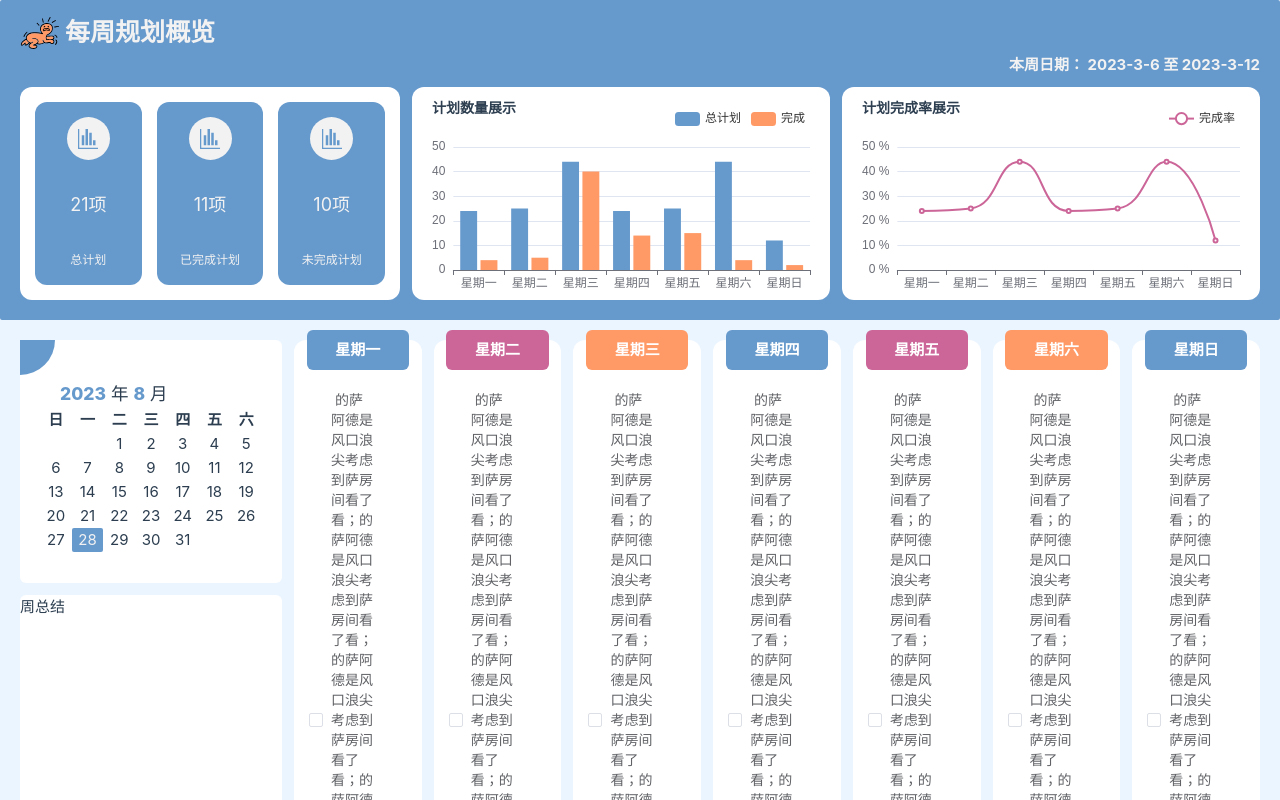
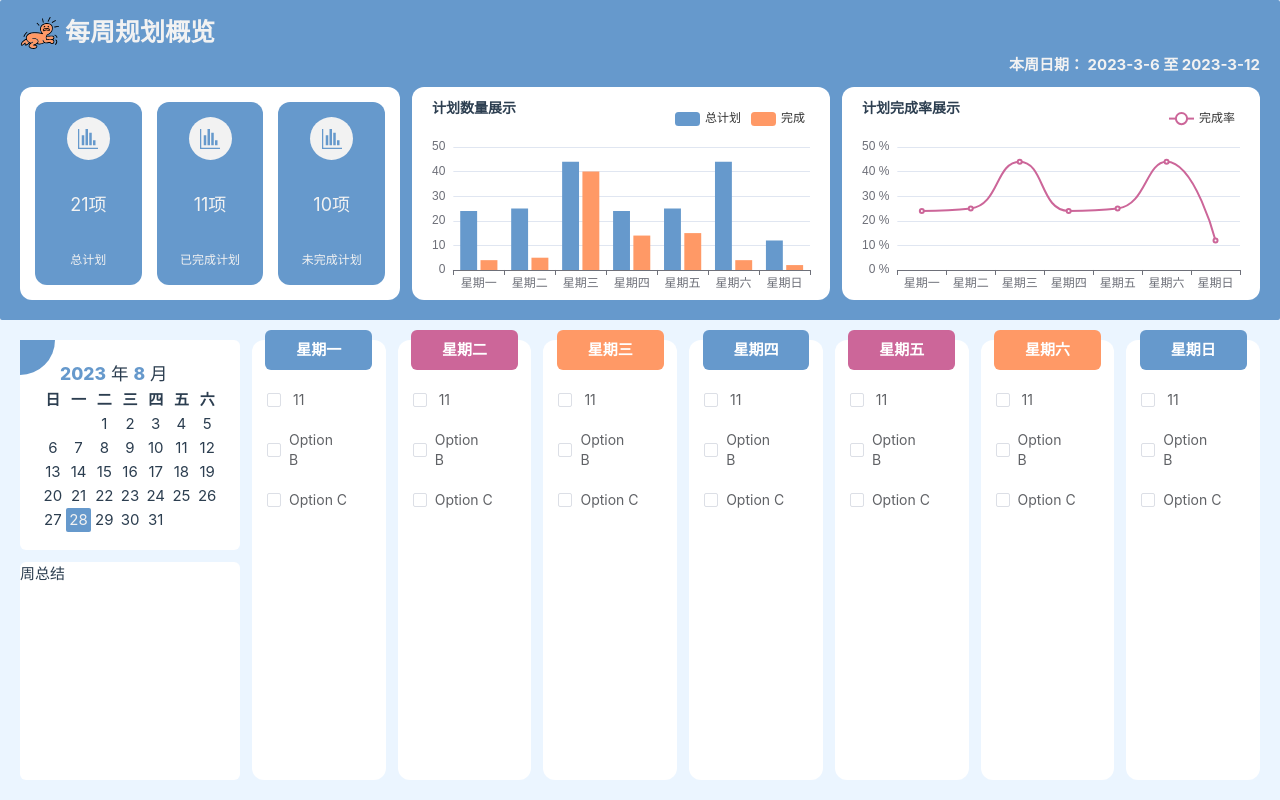
Before and after one commit to LuGuanzong/selection_web, a Vue app: page /plan in a window 1280 px wide. Shown: the top 800 px of the page. Built offline with nearby package versions, Linux system fonts and the light colour scheme.

Commit message:
代码稍微优化

```diff
--- a/src/views/plan/detail/day.vue
+++ b/src/views/plan/detail/day.vue
@@ -32,8 +32,8 @@ const changeCheck = (val: string[]) => {
     <div :style="{'background': color}" class="day-name">{{ label }}</div>
     <el-checkbox-group v-model="myChangeCheck" @change="changeCheck">
         <div class="checkboxes">
-            <el-checkbox label="Option A你好吗你好吗你好吗">
-              的萨阿德是风口浪尖考虑到萨房间看了看；的萨阿德是风口浪尖考虑到萨房间看了看；的萨阿德是风口浪尖考虑到萨房间看了看；的萨阿德是风口浪尖考虑到萨房间看了看；的萨阿德是风口浪尖考虑到萨房间看了看；
+            <el-checkbox label="你好吗你好吗你好吗">
+              11
             </el-checkbox>
             <el-checkbox label="Option B" />
             <el-checkbox label="Option C" />
--- a/src/views/plan/detail/index.vue
+++ b/src/views/plan/detail/index.vue
@@ -27,7 +27,7 @@ const dayCheckList = ref([])
         <calendar />
       </div>
 
-      <div style="width: 262px; flex-grow: 1; background: #fff; border-radius: 6px;">
+      <div style="width: 100%; flex-grow: 1; background: #fff; border-radius: 6px;">
         周总结
       </div>
     </div>
@@ -66,6 +66,7 @@ const dayCheckList = ref([])
     border-radius: 6px;
     position: relative;
     padding: 40px 20px 0 20px;
+    transition: 1s;
 
     &::before {
       content: '';
@@ -79,6 +80,15 @@ const dayCheckList = ref([])
       transform: rotate(180deg)
     }
   }
+
+  @media screen and (max-width: 1500px) {
+    .date {
+      width: 220px;
+      height: 210px;
+      transition: 1s;
+      padding-top: 20px;
+    }
+  }
 }
 
 .days {
--- a/src/views/plan/overview/index.vue
+++ b/src/views/plan/overview/index.vue
@@ -37,7 +37,7 @@ const option = {
 <template>
   <div class="overview-content">
     <h2>
-      <img alt="title logo" class="logo" src="@/assets/littleMan.svg" width="40" height="40" style="margin-right: 5px;" />
+      <img alt="title logo" class="logo" src="@/assets/littleMan.svg" width="40" height="40" />
       每周规划概览
     </h2>
     <div class="week">本周日期： 2023-3-6 至 2023-3-12</div>
@@ -57,6 +57,10 @@ const option = {
 </template>
 
 <style scoped lang="scss">
+.logo {
+  margin-right: 5px;
+}
+
 .overview-content {
   background: #6699CC;
   height: 320px;
```
